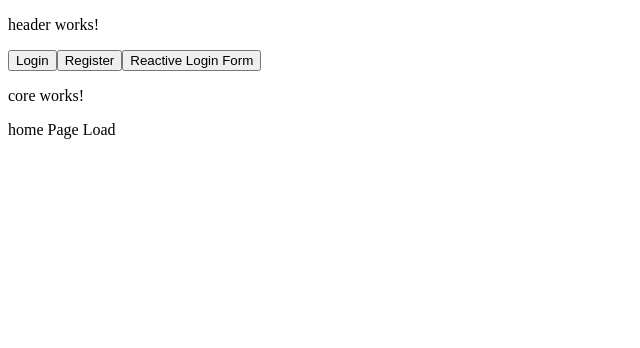
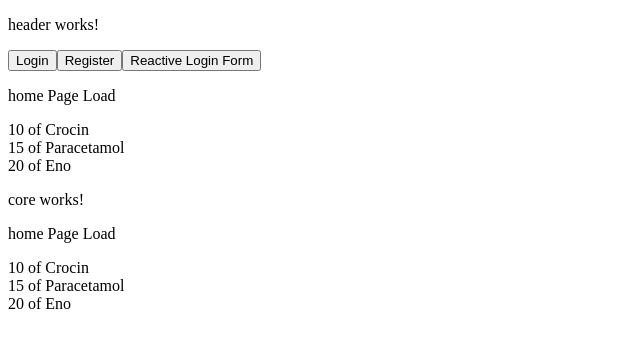
Before and after one commit to nibeditanandi94/firstAngularApp, an Angular app: page /home in a window 1280 px wide. Shown: the top 348 px of the page, without its empty margins (0-640 px from the left). Built offline with nearby package versions, Linux system fonts and the light colour scheme.

Commit message:
http and observable

```diff
--- a/src/app/app.module.ts
+++ b/src/app/app.module.ts
@@ -8,6 +8,8 @@ import { CoreModule } from './core/core.module';
 // import { RegisterComponent } from './register/register/register.component';
 import { LoginModule } from './login/login.module';
 import { RegisterModule } from './register/register.module';
+import { HttpClientModule } from '@angular/common/http';
+import { CommonModule } from '@angular/common';
 // import { ReactiveFormsModule } from '@angular/forms';
 // import { ReactiveModule } from './reactive/reactive.module';
 
@@ -17,12 +19,14 @@ import { RegisterModule } from './register/register.module';
   ],
   imports: [
     BrowserModule,
+    CommonModule,
     CoreModule,
     // LoginModule,
     // RegisterModule,
     AppRoutingModule,
     // ReactiveModule,
-    // ReactiveFormsModule
+    // ReactiveFormsModule,
+    HttpClientModule
 
 ],
   providers: [],
--- a/src/app/core/core.component.html
+++ b/src/app/core/core.component.html
@@ -1,4 +1,3 @@
 <app-header></app-header>
-
 <p>core works!</p>
 <router-outlet></router-outlet>
--- a/src/app/core/core.module.ts
+++ b/src/app/core/core.module.ts
@@ -8,10 +8,11 @@ import { LoginModule } from '../login/login.module';
 import { RegisterModule } from '../register/register.module';
 import { ReactiveModule } from '../reactive/reactive.module';
 import { ReactiveFormsModule } from '@angular/forms';
+import { HomeComponent } from '../home/home/home.component';
 
 
 @NgModule({
-  declarations: [CoreComponent, HeaderComponent],
+  declarations: [CoreComponent, HeaderComponent,HomeComponent],
   imports: [
     CommonModule,
     CoreRoutingModule,
--- a/src/app/core/header/header.component.html
+++ b/src/app/core/header/header.component.html
@@ -12,3 +12,4 @@
 <div [hidden]=hide>
 <app-reactive></app-reactive>
 </div>
+<app-home></app-home>
--- a/src/app/core/header/header.component.ts
+++ b/src/app/core/header/header.component.ts
@@ -1,5 +1,6 @@
 import { Component, OnDestroy, OnInit, Output } from '@angular/core';
 import { Observable, Observer, Subscription } from 'rxjs';
+import {map} from 'rxjs/operators';
 
 @Component({
   selector: 'app-header',
@@ -37,7 +38,26 @@ if(count===9){
 count++;
 },1000)
 });
-this.firstCustomObservale=customIntervalObservale.subscribe((data:Number) => {
+
+//now it is outside of the subscribe function, if we want to modify data in the main method
+//we should call it at line 48
+customIntervalObservale.pipe(map((data:number) => {
+return "modified data" +(data+1);
+}));
+
+// this.firstCustomObservale=customIntervalObservale.pipe(map((data:number) => {
+//   return "modified data" + (data+1);
+//   })).subscribe((data:number) => {
+//   console.log("Next Number" + data);
+//   },
+//   error => {
+//   console.log(error);
+//   },
+//   () => {
+//     console.log("completed");
+//   })
+
+this.firstCustomObservale=customIntervalObservale.subscribe((data:number) => {
 console.log("Next Number" +data);
 },
 error => {
--- a/src/app/home/home/home.component.html
+++ b/src/app/home/home/home.component.html
@@ -1 +1,5 @@
 <p>home Page Load</p>
+
+<div *ngFor="let medicine of med">
+   {{medicine.number}}  of  {{medicine.name}}
+</div>
--- a/src/app/home/home/home.component.ts
+++ b/src/app/home/home/home.component.ts
@@ -1,4 +1,5 @@
 import { Component, OnInit } from '@angular/core';
+import { medicineService } from 'src/app/medicine.service';
 
 @Component({
   selector: 'app-home',
@@ -6,10 +7,14 @@ import { Component, OnInit } from '@angular/core';
   styleUrls: ['./home.component.css']
 })
 export class HomeComponent implements OnInit {
+  public med=[];
 
-  constructor() { }
+  constructor(private medicineser:medicineService) { }
 
   ngOnInit(): void {
+    this.medicineser.getMedicine().subscribe((data) => {
+    this.med=data;
+    });
   }
 
 }
--- /dev/null
+++ b/src/app/medicine.service.ts
@@ -0,0 +1,20 @@
+import { HttpClient, HttpErrorResponse } from "@angular/common/http";
+import { Injectable } from "@angular/core";
+import { Observable } from "rxjs";
+import { medicine } from "./medicine";
+
+
+@Injectable({providedIn:'root'})
+export class medicineService{
+    private _url:string="/assets/data/medicines.json";
+
+    constructor(private http:HttpClient){}
+
+    getMedicine() : Observable<medicine[]>{
+//making get request from the service class to json
+   return this.http.get<medicine[]>(this._url)
+
+    }
+
+
+}
--- /dev/null
+++ b/src/app/medicine.ts
@@ -0,0 +1,4 @@
+export interface medicine{
+    name:string,
+    number:Number
+}
--- /dev/null
+++ b/src/assets/data/medicines.json
@@ -0,0 +1,5 @@
+[
+    {"name":"Crocin","number":10},
+    {"name":"Paracetamol","number":15},
+    {"name":"Eno","number":20}
+]
```
Also changed, not shown: src/app/home/home.module.ts (+9 -4 lines).
